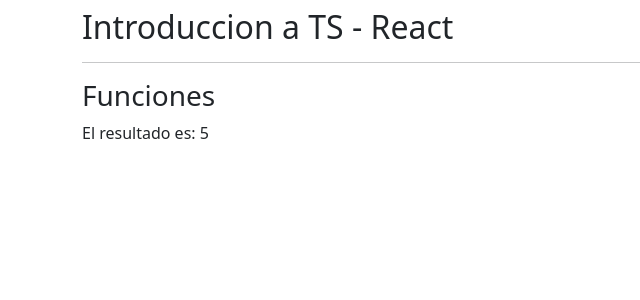
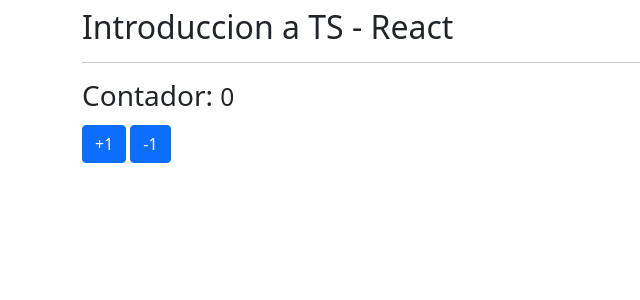
Before and after one commit to jsemalvarez/react-ts, a React (Create React App) app: page / in a window 1280 px wide. Shown: the top 300 px of the page, without its empty margins (0-640 px from the left). Built offline with nearby package versions, Linux system fonts and the light colour scheme.

Commit message:
useState

```diff
--- a/src/App.tsx
+++ b/src/App.tsx
@@ -1,7 +1,8 @@
 // import { TiposBasicos } from "./typescript/TiposBasicos"
 // import { ObjetosLiterales } from "./typescript/ObjetosLiterales"
+// import { Funciones } from "./typescript/Funciones"
 
-import { Funciones } from "./typescript/Funciones"
+import { Contador } from "./components/Contador"
 
 const App = () => {
 
@@ -9,7 +10,7 @@ const App = () => {
     <div className="mt-2">
       <h2>Introduccion a TS - React</h2>
       <hr />
-      <Funciones />
+      <Contador />
 
     </div>
   )
--- /dev/null
+++ b/src/components/Contador.tsx
@@ -0,0 +1,27 @@
+import { useState } from "react"
+
+export const Contador = () => {
+
+    const [valor, setValor] = useState(0)
+
+    const acumular = ( numero: number ) => {
+        setValor( valor + numero )
+    }
+
+    return (
+        <>
+            <h3>Contador: <small> { valor } </small></h3>
+
+            <button
+                className="btn btn-primary"
+                onClick={ () => acumular(1) }
+            > +1 </button>
+
+            <button
+                className="btn btn-primary m-1"
+                onClick={ () => acumular(-1) }
+            > -1 </button>
+
+        </>
+    )
+}
--- a/src/typescript/Funciones.tsx
+++ b/src/typescript/Funciones.tsx
@@ -2,15 +2,15 @@
 
 export const Funciones = () => {
 
-    const sumar = ():number => {
-        return 5
+    const sumar = ( a:number, b:number):number => {
+        return a + b
     }
 
 
     return (
         <>
             <h3>Funciones</h3>
-            <span> El resultado es: { sumar() }</span>
+            <span> El resultado es: { sumar( 5 , 7 ) }</span>
         </>
     )
 }
```
